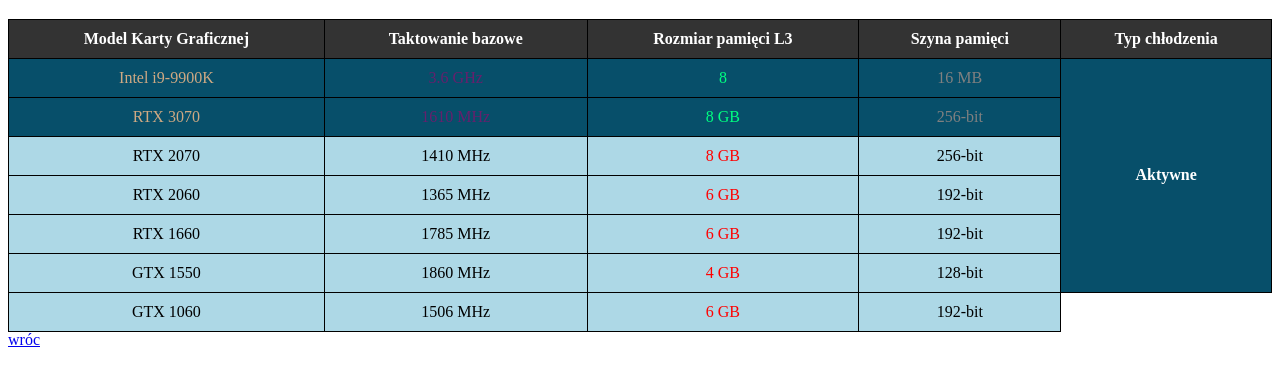
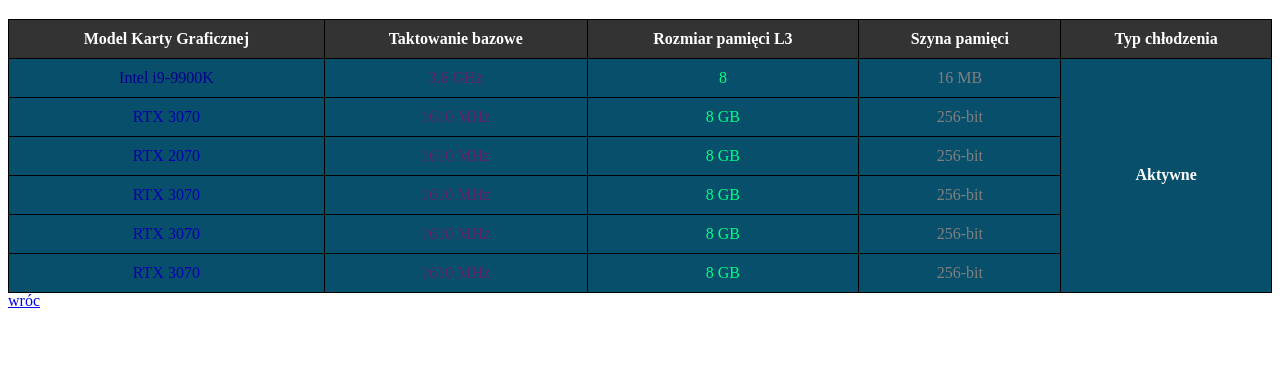
Before and after one commit to sabbbzRiro/Tabela, a plain HTML site: page Karako_tabela.html in a window 1280 px wide. Shown: the part 123-506 px from the top of the page. Drawn offline with Linux system fonts and the light colour scheme.

Commit message:
Update Karako_tabela.html

```diff
--- a/Karako_tabela.html
+++ b/Karako_tabela.html
@@ -63,7 +63,7 @@
   <th>Typ chłodzenia</th>
     </tr>
              <tr bgcolor="#074F6A">
-                 <td><font color="#CFA983">Intel i9-9900K</font></td>
+                 <td><font color="#00008B">Intel i9-9900K</font></td>
                 <td><font color="#66206D">3.6 GHz</font></td>
                 <td><font color="#00ff80">8</font></td>
                 <td><font color="gray">16 MB</font></td>
@@ -71,42 +71,40 @@
             </tr>
 
              <tr bgcolor="#074F6A">
-                 <td><font color="#CFA983">RTX 3070</font></td>
+                 <td><font color="##00008B">RTX 3070</font></td>
                 <td><font color="#66206D">1610 MHz</font></td>
                 <td><font color="#00ff80">8 GB</font></td>
                 <td><font color="gray">256-bit</font></td>
             </tr>
-    <tr class="row1">
-        <td>RTX 2070</td>
-        <td>1410 MHz</td>
-        <td class="highlight">8 GB</td>
-        <td>256-bit</td>
-    </tr>
 
-    <tr class="row1">
-        <td>RTX 2060</td>
-        <td>1365 MHz</td>
-        <td class="highlight">6 GB</td>
-        <td>192-bit</td>
-    </tr>
-    <tr class="row1">
-        <td>RTX 1660</td>
-        <td>1785 MHz</td>
-        <td class="highlight">6 GB</td>
-        <td>192-bit</td>
-    </tr>
-    <tr class="row1">
-        <td>GTX 1550</td>
-        <td>1860 MHz</td>
-        <td class="highlight">4 GB</td>
-        <td>128-bit</td>
-    </tr>
-    <tr class="row1">
-        <td>GTX 1060</td>
-        <td>1506 MHz</td>
-        <td class="highlight">6 GB</td>
-        <td>192-bit</td>
-    </tr>
+              <tr bgcolor="#074F6A">
+                 <td><font color="##00008B">RTX 2070</font></td>
+                <td><font color="#66206D">1610 MHz</font></td>
+                <td><font color="#00ff80">8 GB</font></td>
+                <td><font color="gray">256-bit</font></td>
+            </tr>
+
+            <tr bgcolor="#074F6A">
+                 <td><font color="##00008B">RTX 3070</font></td>
+                <td><font color="#66206D">1610 MHz</font></td>
+                <td><font color="#00ff80">8 GB</font></td>
+                <td><font color="gray">256-bit</font></td>
+            </tr>
+
+            <tr bgcolor="#074F6A">
+                 <td><font color="##00008B">RTX 3070</font></td>
+                <td><font color="#66206D">1610 MHz</font></td>
+                <td><font color="#00ff80">8 GB</font></td>
+                <td><font color="gray">256-bit</font></td>
+            </tr>
+
+            <tr bgcolor="#074F6A">
+                 <td><font color="##00008B">RTX 3070</font></td>
+                <td><font color="#66206D">1610 MHz</font></td>
+                <td><font color="#00ff80">8 GB</font></td>
+                <td><font color="gray">256-bit</font></td>
+            </tr>
+
  <tr class="active-row">
 
 
```
